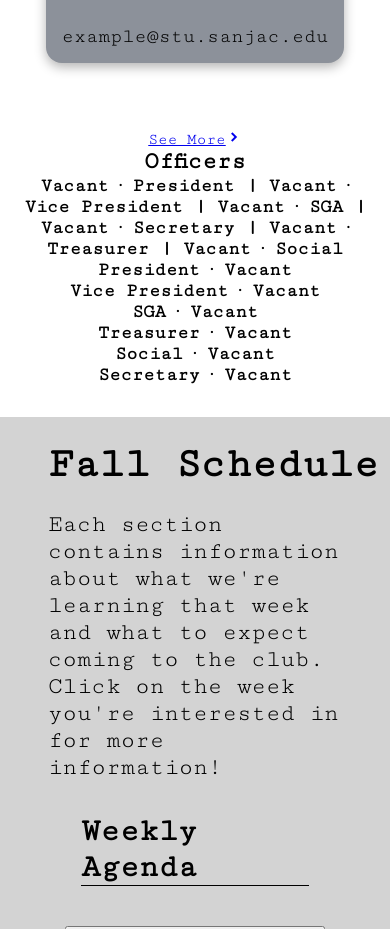
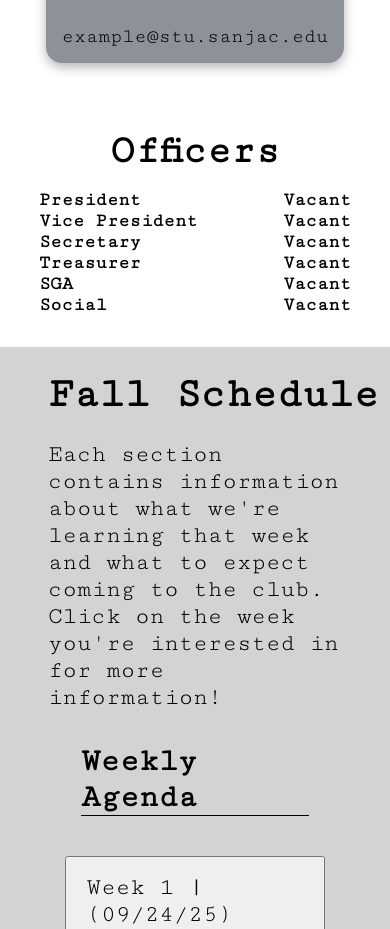
Before and after one commit to SJC-CS-Club/computer_science_club, a React (Vite) app: page / in a window 390 px wide. Shown: the part 4320-5249 px from the top of the page. Built offline with nearby package versions, Linux system fonts and the light colour scheme.

Commit message:
fixed up styling issues to the staff section

```diff
--- a/src/components/staff.tsx
+++ b/src/components/staff.tsx
@@ -36,21 +36,36 @@ export const Staff = () => {
 export const StaffOfficers = () => {
   return (
     <div className="officer-section">
-      <a href="./src/staff/see_more.html" className="see-more" target="_self">
-        See More<i className="bx bxs-chevron-right"></i>
-      </a>
       <h1 id="staff-officer-title">Officers</h1>
-      <h3 id="staff-officer-names">
-        Vacant · President | Vacant · Vice President | Vacant · SGA | Vacant ·
-        Secretary | Vacant · Treasurer | Vacant · Social
+      <h3 className="staff-officer-names">
+        President · Vacant | Vice President · Vacant | SGA · Vacant | Secretary ·
+        Vacant | Treasurer · Vacant | Social · Vacant
       </h3>
 
-      <h3 className="officer-mobile"> President · Vacant</h3>
-      <h3 className="officer-mobile"> Vice President · Vacant</h3>
-      <h3 className="officer-mobile"> SGA · Vacant</h3>
-      <h3 className="officer-mobile"> Treasurer · Vacant</h3>
-      <h3 className="officer-mobile"> Social · Vacant</h3>
-      <h3 className="officer-mobile"> Secretary · Vacant</h3>
+      <div className="officer-mobile">
+        <h3 className="left">President</h3>
+        <h3 className="right">Vacant</h3>
+      </div>
+      <div className="officer-mobile">
+        <h3 className="left">Vice President</h3>
+        <h3 className="right">Vacant</h3>
+      </div>
+      <div className="officer-mobile">
+        <h3 className="left">Secretary</h3>
+        <h3 className="right">Vacant</h3>
+      </div>
+      <div className="officer-mobile">
+        <h3 className="left">Treasurer</h3>
+        <h3 className="right">Vacant</h3>
+      </div>
+      <div className="officer-mobile">
+        <h3 className="left">SGA</h3>
+        <h3 className="right">Vacant</h3>
+      </div>
+      <div className="officer-mobile">
+        <h3 className="left">Social</h3>
+        <h3 className="right">Vacant</h3>
+      </div>
     </div>
   );
 };
--- a/src/styles/staff.scss
+++ b/src/styles/staff.scss
@@ -75,7 +75,7 @@
       transition: color 0.3s ease;
 
       &:hover {
-        color: #00bcd4;
+        color: white;
       }
     }
   }
@@ -94,187 +94,40 @@
       gap: 3rem;
     }
   }
-
-  // @media (max-width: 768px) {
-  //   .staff-image-container {
-  //     grid-template-columns: 1fr;
-  //   }
-  // }
 }
 
-// .staff-container {
-//   width: 100%;
+// Staff Officer section
 
-//   .staff-image-container {
-//     width: 100%;
-//     padding: 4rem 2rem;
-//     height: 80%;
-//     display: flex;
-//     justify-content: space-around;
-//     align-items: center;
+.officer-section {
+  // border: 1px solid red;
 
-//     .staff {
-//       width: 25%;
-//       position: relative;
+  h1 {
+    // border: 1px solid red;
+    font-size: 2.5rem;
+    margin-bottom: 1rem;
+  }
 
-//       h2 {
-//         width: 120%;
-//         position: absolute;
-//         top: -1rem;
-//         left: -2rem;
-//         text-align: center;
-//         font-family: "Playwrite US Modern";
-//         letter-spacing: p.rem(1px);
-//         font-weight: 400;
-//         border: 1px solid red;
-//       }
+  .staff-officer-names {
+    // border: 1px solid red;
+    font-size: 1.25rem;
+    padding:  0 1rem;
+  }
 
-//       figure {
-//         width: 100%;
-//         height: auto;
+  .officer-mobile {
+    display: none;
+  }
+}
 
-//         img {
-//           object-fit: contain;
-//           width: 100%;
-//           height: 100%;
-//         }
-//       }
-
-//       a {
-//         width: 100%;
-//         position: absolute;
-//         bottom: -1.5rem;
-//         text-align: center;
-//         letter-spacing: 0.5px;
-//         display: block;
-//         text-decoration: none;
-//         font-size: 1rem;
-//         font-weight: bold;
-//         color: black;
-//         margin-bottom: 1rem;
-//         // word-break: break-all;
-//         border: 1px solid red;
-//       }
-//       a:hover {
-//         letter-spacing: 0.04em;
-//         text-shadow: 0 0 4px gray;
-//         transition: all 0.1s ease;
-//       }
-//     }
-//   }
-// }
-
-// .president {
-//   transform: scale(1.1);
-// }
-
-// .officer {
-//   transform: scale(0.9);
-// }
-
-// hr {
-//   width: 60vw;
-//   margin: 0 auto;
-// }
-
-// #vice-pres {
-//   background-image: url("../../public/assets/images/compsci-logo.png");
-//   background-position: center;
-//   background-size: cover;
-//   position: relative;
-//   box-shadow: 0 8px 8px gray;
-// }
-
-// // Officer Section
-// .officer-section {
-//   height: 15vh;
-//   position: relative;
-//   display: flex;
-//   justify-content: space-around;
-//   align-items: center;
-//   flex-direction: column;
-//   gap: 15px;
-// }
-
-// .see-more {
-//   position: absolute;
-//   top: 5%;
-//   right: 5%;
-//   font-weight: bold;
-//   display: flex;
-//   justify-content: space-around;
-//   align-items: center;
-//   width: 100px;
-//   height: 20px;
-//   font-size: 16px;
-//   cursor: pointer;
-//   text-decoration: none;
-//   color: black;
-// }
-
-// .see-more:hover {
-//   text-shadow: 0 0 4px gray;
-//   letter-spacing: 0.04em;
-//   transition: all 0.1s ease;
-// }
-
-// /* For mobile use */
-// .officer-mobile {
-//   display: none;
-// }
-
-// #staff-officer-title {
-//   text-align: center;
-//   font-size: 28px;
-//   margin-top: 15px;
-// }
-
-// #staff-officer-names {
-//   text-align: center;
-//   margin-bottom: 40px;
-// }
-
-// @media screen and (max-width: 1024px) {
-//   .staff-container {
-//     border: 1px solid red;
-
-//     .staff-image-container {
-//       border: 2px solid blue;
-//       flex-direction: column;
-//       gap: 4rem;
-//     }
-//   }
-// }
-
-// @media screen and (max-width: p.rem(768px)) {
-//   #staff-container {
-//     .staff-image-container {
-//       flex-direction: column;
-//       gap: 2rem;
-
-//       .staff {
-//         margin: 3rem;
-//         width: 65%;
-//       }
-//     }
-
-//     .officer-section {
-//       display: flex;
-//       height: auto;
-//       padding-bottom: 1rem;
-
-//       #staff-officer-names {
-//         display: none;
-//       }
-//     }
-//     #staff-officer-title {
-//       font-size: 3.5rem;
-//     }
-
-//     .officer-mobile {
-//       display: flex;
-//       padding: 0.5rem;
-//       font-size: 1.75rem;
-//     }
-//   }
-// }
+@media screen and (max-width: 768px) {
+  .officer-section {
+    .staff-officer-names {
+      display: none;
+    }
+    .officer-mobile {
+      display: flex;
+      font-size: 1rem;
+      width: 80vw;
+      justify-content: space-between;
+    }
+  }
+}
```
